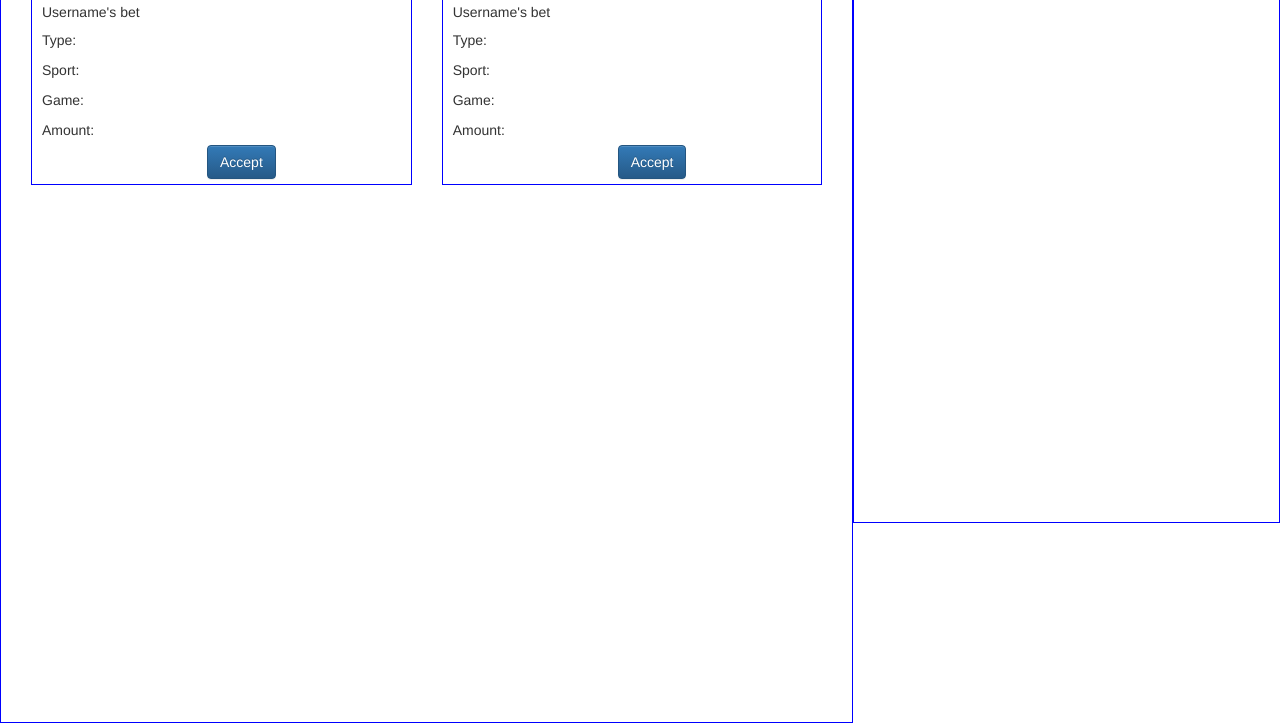
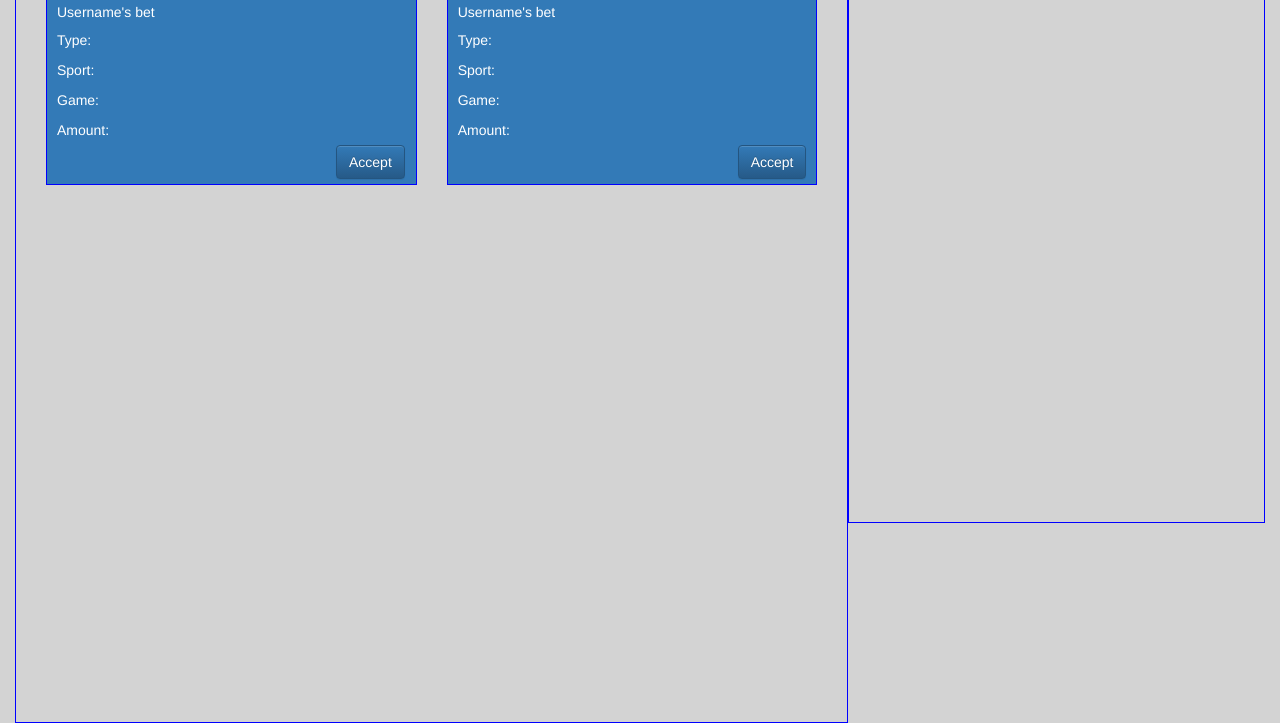
Before and after one commit to HaakenJ/SkipTheJuice, a website: page public/index.html in a window 1280 px wide. Shown: the part 149-872 px from the top of the page. Drawn offline with nearby package versions, Linux system fonts and the light colour scheme; files that its build step writes are made by us from their sources.

Commit message:
updated index.html

```diff
--- a/public/index.html
+++ b/public/index.html
@@ -7,7 +7,8 @@
 		<link rel="stylesheet" href="https://maxcdn.bootstrapcdn.com/bootstrap/3.3.4/css/bootstrap-theme.min.css">
 	</head>
 	</head>
-	<body onload="initXHR('home', null)">
+	<body onload="initXHR('home', null)" style="background:lightgray">
+		<div class="container-fluid">
 		  <!-- Static navbar -->
 		  <nav class="navbar navbar-default">
 			<div class="container-fluid">
@@ -40,36 +41,38 @@
 			  <div class="col-sm-8" style="border:1px solid blue; height:100%">
 				<h1 style="text-align: center;">Feed</h1>
 				<div class="col-sm-6">
-					<div class="card" style="width:100%; border: 1px solid blue;">
+					<div class="card bg-primary" style="width:100%; border: 1px solid blue;">
 						<div class="card-body" style="padding-left:10px">
 						  <h5 class="card-title">Username's bet</h5>
 						  <p class="card-text">Type:</p>
 						  <p class="card-text">Sport:</p>
 						  <p class="card-text">Game: </p>
 						  <p class="card-text">Amount:</p>
-						  <a href="#" class="btn btn-primary" style="position: relative; left:165px; bottom:5px">Accept</a>
+						  <a href="#" class="btn btn-primary" style="position: relative; left:279px; bottom:5px">Accept</a>
 						</div>
 					</div>
 				</div>
 				<div class="col-sm-6">
-					<div class="card" style="width:100%; border: 1px solid blue;">
+					<div class="card bg-primary" style="width:100%; border: 1px solid blue;">
 						<div class="card-body" style="padding-left:10px">
 						  <h5 class="card-title">Username's bet</h5>
 						  <p class="card-text">Type:</p>
 						  <p class="card-text">Sport:</p>
 						  <p class="card-text">Game: </p>
 						  <p class="card-text">Amount:</p>
-						  <a href="#" class="btn btn-primary" style="position: relative; left:165px; bottom:5px">Accept</a>
+						  <a href="#" class="btn btn-primary" style="position: relative; left:280px; bottom:5px">Accept</a>
 						</div>
 					</div>
 				</div>
 			  </div>
+
 
 			  <div class="col-sm-4" style="border:1px solid blue; height:75%">
 				<h1 style="text-align: center">Active Bets</h1>
 			  </div> <!-- div col-->
 			</div><!-- div row -->
 		  </div> <!-- div container -->
+		</div> <!--first container-->
 
     <!-- Bootstrap core JavaScript
     ================================================== -->
```
